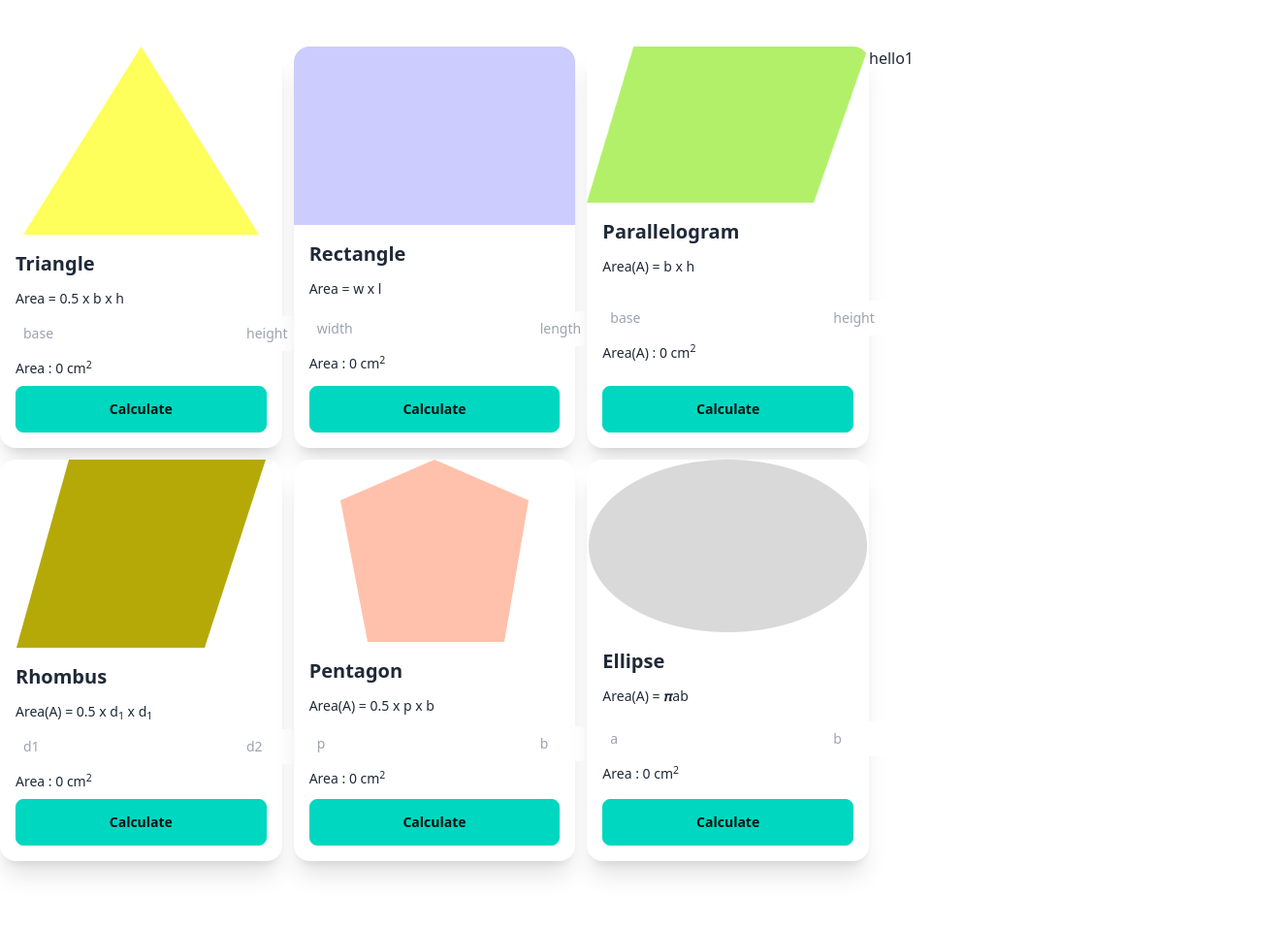
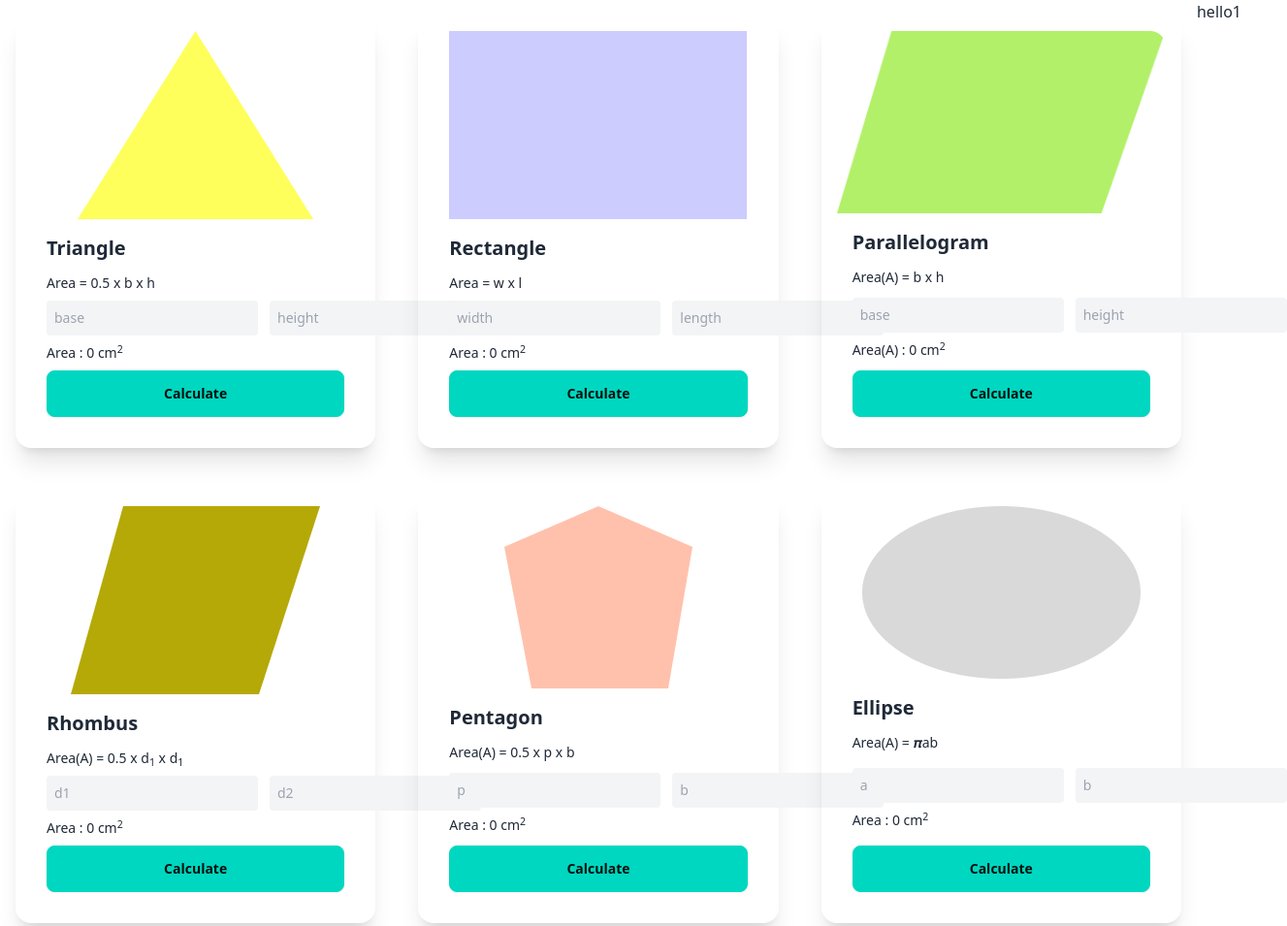
Before and after one commit to hrhabib07/geometry-genius, a plain HTML site: page index.html in a window 1280 px wide. Shown: the top 955 px of the page at 97% size, 1327 px wide, since content can reach past the window. Drawn offline with nearby package versions, Linux system fonts and the light colour scheme.

Commit message:
new code adde

```diff
--- a/index.html
+++ b/index.html
@@ -1,5 +1,5 @@
 <!DOCTYPE html>
-<html lang="en">
+<html class="bg-white" lang="en">
 <head>
     <meta charset="UTF-8">
     <meta name="viewport" content="width=device-width, initial-scale=1.0">
@@ -8,21 +8,21 @@
 <script src="https://cdn.tailwindcss.com"></script>
 <link rel="stylesheet" href="styles/style.css">
 </head>
-<body>
-    <section class="container mx-auto my-12">
+<body class="bg-white m-0 p-0">
+    <section class="container mx-auto">
         <!-- two section container  -->
         <div class="flex flex-row md:flexcol">
             <!-- area container  -->
             <div class="flex-1 grid gap-3 gird-row md:grid-cols-3">
                 <!-- card 1 -->
-                <div class="card card-compact bg-base-100 shadow-xl">
+                <div class="card  card-compact  shadow-xl p-4 m-4">
                     <figure><img src="images/triangle.png" alt="Shoes" /></figure>
                     <div class="card-body">
                       <h2 class="card-title">Triangle</h2>
                       <p>Area = 0.5 x b x h</p>
                       <div class="flex gap-3">
-                        <input class="block rounded p-2" type="number" placeholder="base">
-                      <input class="block rounded p-2" type="number" placeholder="height">
+                        <input class="block rounded p-2 bg-gray-100" type="number" placeholder="base">
+                      <input class="block rounded p-2 bg-gray-100" type="number" placeholder="height">
                       </div>
                       <p>Area : <span>0</span><span> cm<sup>2</sup></span></p>
                       <button class="btn btn-accent">Calculate</button>
@@ -30,71 +30,71 @@
                     </div>
                   </div>
                    <!-- card 2-->
-                <div class="card card-compact bg-base-100 shadow-xl">
+                <div class="card card-compact  shadow-xl p-4 m-4">
                     <figure><img src="images/rectangle.png" alt="Shoes" /></figure>
                     <div class="card-body">
                       <h2 class="card-title">Rectangle</h2>
                       <p>Area = w x l</p>
                       <div class="flex gap-3">
-                        <input class="block rounded p-2" type="number" placeholder="width">
-                      <input class="block rounded p-2" type="number" placeholder="length">
+                        <input class="block rounded p-2 bg-gray-100" type="number" placeholder="width">
+                      <input class="block rounded p-2 bg-gray-100" type="number" placeholder="length">
                       </div>
                       <p>Area : <span>0</span><span> cm<sup>2</sup></span></p>
                       <button class="btn btn-accent">Calculate</button>
                     </div>
                   </div>
                    <!-- card 3-->
-                <div class="card card-compact bg-base-100 shadow-xl">
+                <div class="card card-compact  shadow-xl p-4 m-4">
                     <figure><img src="images/parallelogram.png" alt="Shoes" /></figure>
                     <div class="card-body">
                       <h2 class="card-title">Parallelogram</h2>
                       <p>Area(A) = b x h</p>
                       <div class="flex gap-3">
-                        <input class="block rounded p-2" type="number" placeholder="base">
-                      <input class="block rounded p-2" type="number" placeholder="height">
+                        <input class="block rounded p-2 bg-gray-100" type="number" placeholder="base">
+                      <input class="block rounded p-2 bg-gray-100" type="number" placeholder="height">
                       </div>
                       <p>Area(A) : <span>0</span><span> cm<sup>2</sup></span></p>
                       <button class="btn btn-accent">Calculate</button>
                     </div>
                   </div>
                    <!-- card 4 -->
-                <div class="card card-compact bg-base-100 shadow-xl">
+                <div class="card card-compact  shadow-xl p-4 m-4">
                     <figure><img src="images/rhombus.png" alt="Shoes" /></figure>
                     <div class="card-body">
                       <h2 class="card-title">Rhombus</h2>
                       <p>Area(A) = 0.5 x <span>d<sub>1</sub> </span> x <span>d<sub>1</sub></p>
                       <div class="flex gap-3">
-                        <input class="block rounded p-2" type="number" placeholder="d1">
-                      <input class="block rounded p-2" type="number" placeholder="d2">
+                        <input class="block rounded p-2 bg-gray-100" type="number" placeholder="d1">
+                      <input class="block rounded p-2 bg-gray-100" type="number" placeholder="d2">
                       </div>
                       <p>Area : <span>0</span><span> cm<sup>2</sup></span></p>
                       <button class="btn btn-accent">Calculate</button>
                     </div>
                   </div>
                    <!-- card 5 -->
-                <div class="card card-compact bg-base-100 shadow-xl">
+                <div class="card card-compact  shadow-xl p-4 m-4">
                     <figure><img src="images/pentagon.png" alt="Shoes" /></figure>
                     <div class="card-body">
                       <h2 class="card-title">Pentagon</h2>
                       <p>Area(A) = 0.5 x p x b</p>
                       <div class="flex gap-3">
-                        <input class="block rounded p-2" type="number" placeholder="p">
-                      <input class="block rounded p-2" type="number" placeholder="b">
+                        <input class="block rounded p-2 bg-gray-100" type="number" placeholder="p">
+                      <input class="block rounded p-2 bg-gray-100" type="number" placeholder="b">
                       </div>
                       <p>Area : <span>0</span><span> cm<sup>2</sup></span></p>
                       <button class="btn btn-accent">Calculate</button>
                     </div>
                   </div>
                    <!-- card 6 -->
-                <div class="card card-compact bg-base-100 shadow-xl">
+                <div class="card card-compact  shadow-xl p-4 m-4">
                     <figure><img src="images/ellipse.png" alt="Shoes" /></figure>
                     <div class="card-body">
                       <h2 class="card-title">Ellipse</h2>
                       <p>Area(A) = &#120645;ab
                     </p>
                       <div class="flex gap-3">
-                        <input class="block rounded p-2" type="number" placeholder="a">
-                      <input class="block rounded p-2" type="number" placeholder="b">
+                        <input class="block rounded p-2 bg-gray-100" type="number" placeholder="a">
+                      <input class="block rounded p-2 bg-gray-100" type="number" placeholder="b">
                       </div>
                       <p>Area : <span>0</span><span> cm<sup>2</sup></span></p>
                       <button class="btn btn-accent">Calculate</button>
@@ -103,7 +103,7 @@
             </div>
 
             <!-- calculation container  -->
-            <div class="w-96">
+            <div class="w-92">
                 <h1>hello1</h1>
             </div>
         </div>
```
